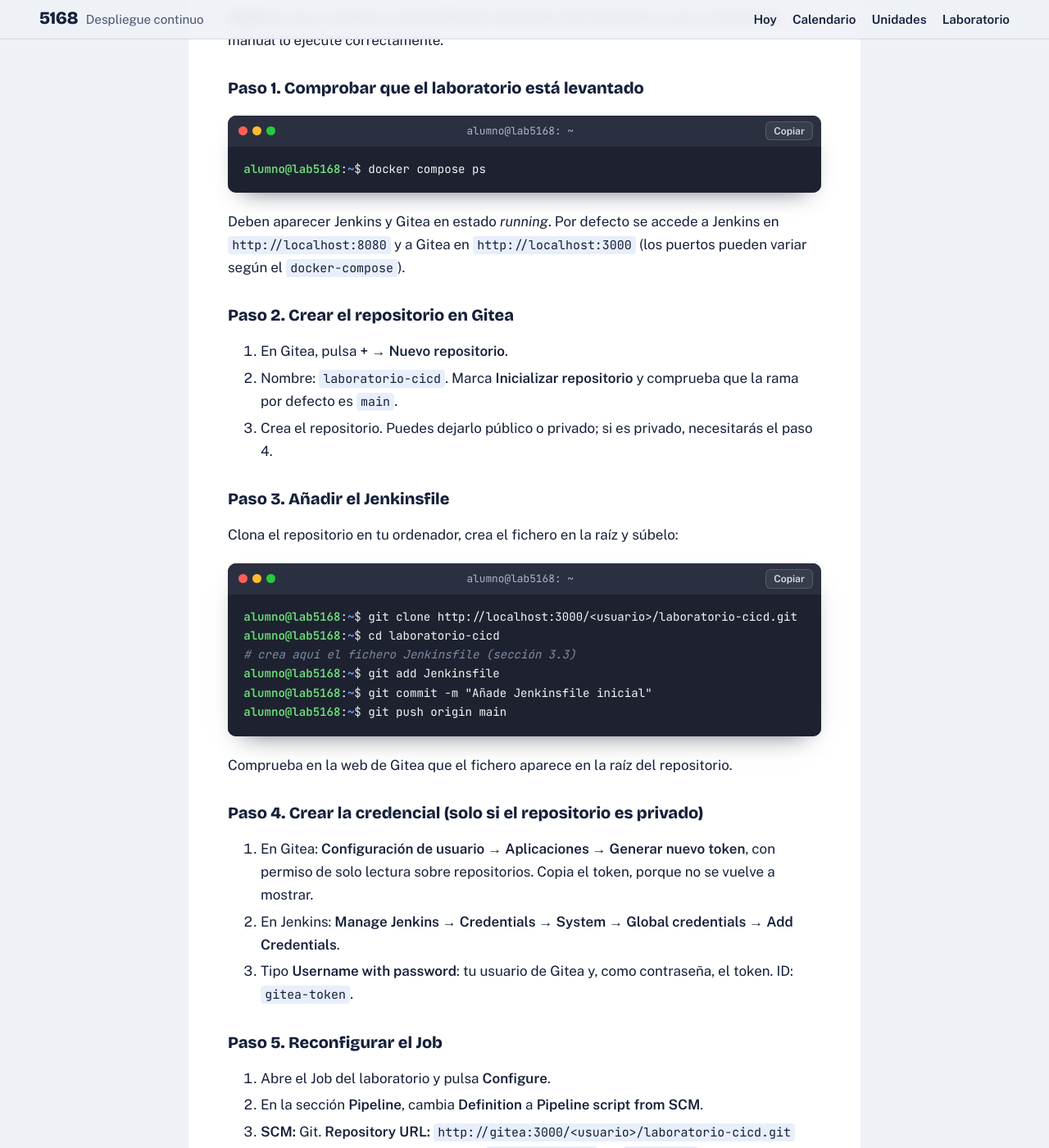
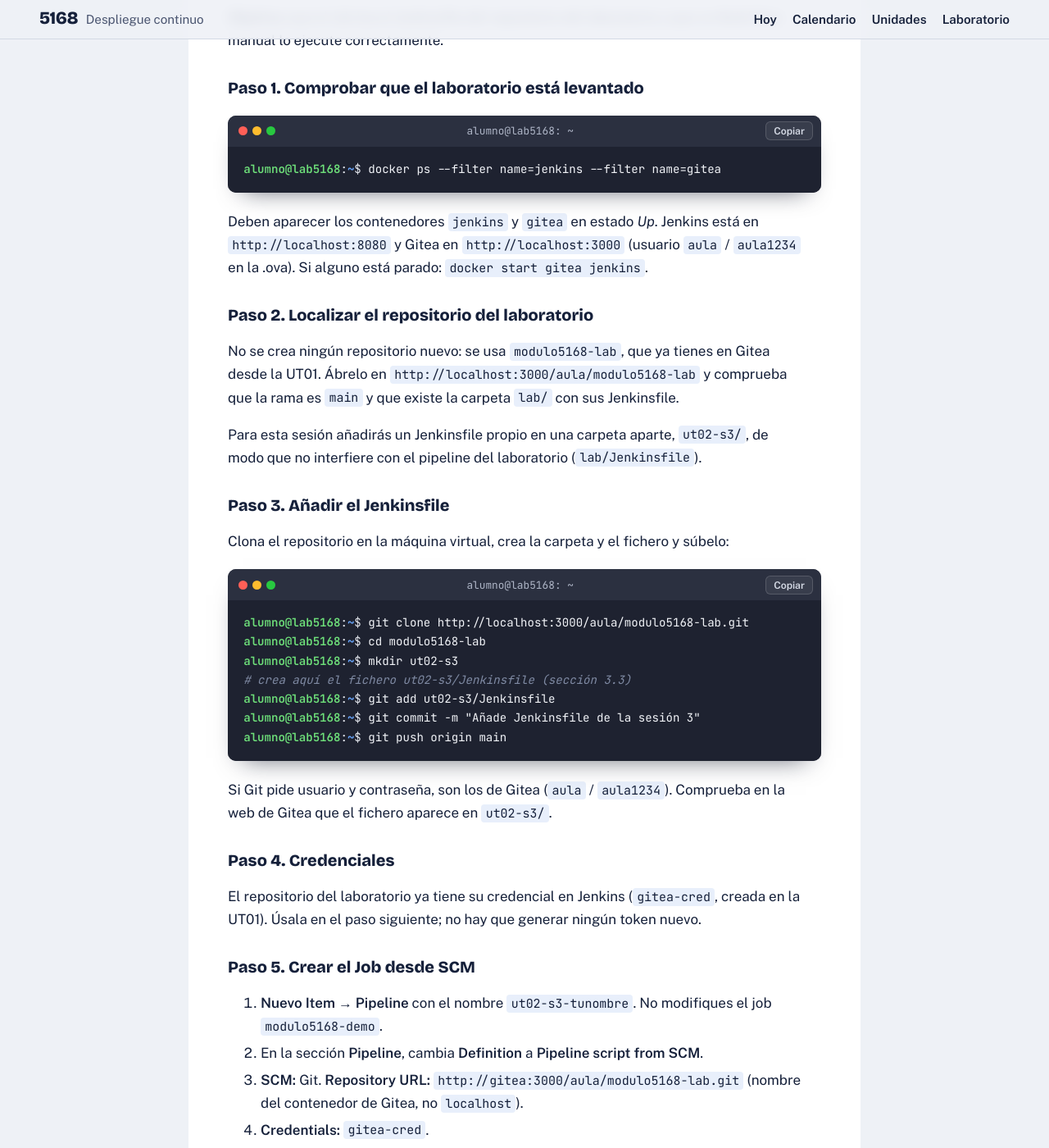
Before and after one commit to sergio79cs/modulo5168, a Jekyll site: the page built from ut02/sesion3.md, in a window 1280 px wide and 1400 px high, scrolled down 4823 px. Shown: the whole window at 82% size. Built offline with Jekyll 4.4.1, drawn with Linux system fonts in a browser that asks for light colours; our own code applies the rules of GitHub Pages for plain Markdown files; some of the changed text lies outside the part shown.

Commit message:
UT02 sesión 3: usar el repositorio, job y webhook reales del laboratorio

````diff
--- a/ut02/sesion3.md
+++ b/ut02/sesion3.md
@@ -122,45 +122,44 @@ pipeline {
 ### Paso 1. Comprobar que el laboratorio está levantado
 
 ```bash
-docker compose ps
+docker ps --filter name=jenkins --filter name=gitea
 ```
 
-Deben aparecer Jenkins y Gitea en estado *running*. Por defecto se accede a Jenkins en `http://localhost:8080` y a Gitea en `http://localhost:3000` (los puertos pueden variar según el `docker-compose`).
+Deben aparecer los contenedores `jenkins` y `gitea` en estado *Up*. Jenkins está en `http://localhost:8080` y Gitea en `http://localhost:3000` (usuario `aula` / `aula1234` en la .ova). Si alguno está parado: `docker start gitea jenkins`.
 
-### Paso 2. Crear el repositorio en Gitea
+### Paso 2. Localizar el repositorio del laboratorio
 
-1. En Gitea, pulsa **+** → **Nuevo repositorio**.
-2. Nombre: `laboratorio-cicd`. Marca **Inicializar repositorio** y comprueba que la rama por defecto es `main`.
-3. Crea el repositorio. Puedes dejarlo público o privado; si es privado, necesitarás el paso 4.
+No se crea ningún repositorio nuevo: se usa `modulo5168-lab`, que ya tienes en Gitea desde la UT01. Ábrelo en `http://localhost:3000/aula/modulo5168-lab` y comprueba que la rama es `main` y que existe la carpeta `lab/` con sus Jenkinsfile.
+
+Para esta sesión añadirás un Jenkinsfile propio en una carpeta aparte, `ut02-s3/`, de modo que no interfiere con el pipeline del laboratorio (`lab/Jenkinsfile`).
 
 ### Paso 3. Añadir el Jenkinsfile
 
-Clona el repositorio en tu ordenador, crea el fichero en la raíz y súbelo:
+Clona el repositorio en la máquina virtual, crea la carpeta y el fichero y súbelo:
 
 ```bash
-git clone http://localhost:3000/<usuario>/laboratorio-cicd.git
-cd laboratorio-cicd
-# crea aquí el fichero Jenkinsfile (sección 3.3)
-git add Jenkinsfile
-git commit -m "Añade Jenkinsfile inicial"
+git clone http://localhost:3000/aula/modulo5168-lab.git
+cd modulo5168-lab
+mkdir ut02-s3
+# crea aquí el fichero ut02-s3/Jenkinsfile (sección 3.3)
+git add ut02-s3/Jenkinsfile
+git commit -m "Añade Jenkinsfile de la sesión 3"
 git push origin main
 ```
 
-Comprueba en la web de Gitea que el fichero aparece en la raíz del repositorio.
+Si Git pide usuario y contraseña, son los de Gitea (`aula` / `aula1234`). Comprueba en la web de Gitea que el fichero aparece en `ut02-s3/`.
 
-### Paso 4. Crear la credencial (solo si el repositorio es privado)
+### Paso 4. Credenciales
 
-1. En Gitea: **Configuración de usuario → Aplicaciones → Generar nuevo token**, con permiso de solo lectura sobre repositorios. Copia el token, porque no se vuelve a mostrar.
-2. En Jenkins: **Manage Jenkins → Credentials → System → Global credentials → Add Credentials**.
-3. Tipo **Username with password**: tu usuario de Gitea y, como contraseña, el token. ID: `gitea-token`.
+El repositorio del laboratorio ya tiene su credencial en Jenkins (`gitea-cred`, creada en la UT01). Úsala en el paso siguiente; no hay que generar ningún token nuevo.
 
-### Paso 5. Reconfigurar el Job
+### Paso 5. Crear el Job desde SCM
 
-1. Abre el Job del laboratorio y pulsa **Configure**.
+1. **Nuevo Item → Pipeline** con el nombre `ut02-s3-tunombre`. No modifiques el job `modulo5168-demo`.
 2. En la sección **Pipeline**, cambia **Definition** a **Pipeline script from SCM**.
-3. **SCM:** Git. **Repository URL:** `http://gitea:3000/<usuario>/laboratorio-cicd.git` (nombre del servicio de Gitea en el `docker-compose`, no `localhost`).
-4. **Credentials:** `gitea-token` si el repositorio es privado; en caso contrario, *none*.
-5. **Branch Specifier:** `*/main`. **Script Path:** `Jenkinsfile`.
+3. **SCM:** Git. **Repository URL:** `http://gitea:3000/aula/modulo5168-lab.git` (nombre del contenedor de Gitea, no `localhost`).
+4. **Credentials:** `gitea-cred`.
+5. **Branch Specifier:** `*/main`. **Script Path:** `ut02-s3/Jenkinsfile`.
 6. Guarda con **Save**.
 
 ### Paso 6. Lanzar un build manual y validar
@@ -202,7 +201,7 @@ La `H` reparte la carga entre Jobs, para que no consulten todos el repositorio e
 
 Un webhook es, en esencia, **una petición HTTP POST que el servidor Git envía a una URL cuando ocurre un evento**. Sus elementos son:
 
-- **URL de destino:** la de Jenkins. Depende del plugin, por ejemplo `/generic-webhook-trigger/invoke` (Generic Webhook Trigger), `/gitea-webhook/post` (plugin Gitea) o `/github-webhook/` (plugin GitHub).
+- **URL de destino:** la de Jenkins. Depende del plugin; en nuestro laboratorio se usa el endpoint que trae Jenkins con el plugin Git, `/git/notifyCommit?url=<repositorio>`. Otros plugins usan `/generic-webhook-trigger/invoke`, `/gitea-webhook/post` o `/github-webhook/`.
 - **Evento:** en esta sesión, *push*. También existen pull request, creación de etiquetas, etc.
 - **Content type:** normalmente `application/json`.
 - **Payload:** cuerpo JSON con los datos del evento.
@@ -215,8 +214,8 @@ Payload simplificado de un evento *push*:
 {
   "ref": "refs/heads/main",
   "after": "3f2a9c1...",
-  "repository": { "full_name": "alumno/laboratorio-cicd" },
-  "pusher": { "login": "alumno" },
+  "repository": { "full_name": "aula/modulo5168-lab" },
+  "pusher": { "login": "aula" },
   "commits": [ { "message": "Añade etapa de test" } ]
 }
 ```
@@ -225,8 +224,8 @@ Payload simplificado de un evento *push*:
 
 ### 5.3 Red y seguridad
 
-- **Quién llama a quién:** Gitea llama a Jenkins (webhook) y Jenkins llama a Gitea (descarga del código). Ambos sentidos deben funcionar. Con los dos servicios en el mismo `docker-compose` se resuelven por nombre de servicio y no hay que exponer nada.
-- **Gitea bloquea por defecto los webhooks hacia IPs privadas.** Hay que permitirlo con `ALLOWED_HOST_LIST` en la sección `[webhook]` de `app.ini`.
+- **Quién llama a quién:** Gitea llama a Jenkins (webhook) y Jenkins llama a Gitea (descarga del código). Ambos sentidos deben funcionar. Con los dos contenedores en la red Docker `lab5168` se resuelven por nombre (`jenkins`, `gitea`) y no hay que exponer nada.
+- **Gitea bloquea por defecto los webhooks hacia IPs privadas.** Hay que permitirlo con `ALLOWED_HOST_LIST`; en el laboratorio ya está configurado (`private,loopback`), así que no tendrás que tocarlo.
 - **Exponer Jenkins a internet** (por ejemplo, con un túnel para usar GitHub) amplía la superficie de ataque. Si se hace, hay que usar secret, autenticación y mínimos privilegios.
 - **Credenciales:** nunca dentro del Jenkinsfile ni del repositorio. Se guardan en el almacén de credenciales de Jenkins y se referencian por su ID.
 - **Mínimo privilegio:** el token que usa Jenkins solo necesita lectura sobre el repositorio.
@@ -237,41 +236,34 @@ Payload simplificado de un evento *push*:
 
 **Objetivo:** comprobar que un `push` al repositorio dispara el build sin pulsar *Build Now*.
 
-### Paso 1. Permitir webhooks hacia la red interna en Gitea
+### Paso 1. Comprobar que Gitea permite webhooks hacia Jenkins
 
-Gitea rechaza por defecto los webhooks dirigidos a direcciones privadas, y el nombre `jenkins` se resuelve a una IP privada de la red de Docker. Edita el `app.ini` de Gitea (en la imagen oficial, `/data/gitea/conf/app.ini`) y añade:
+Gitea rechaza por defecto los webhooks dirigidos a direcciones privadas, y `jenkins` se resuelve a una IP privada de la red Docker. En el laboratorio esto ya está resuelto con la variable `GITEA__webhook__ALLOWED_HOST_LIST`. Compruébalo sin cambiar nada:
 
-```ini
-[webhook]
-ALLOWED_HOST_LIST = private
+```bash
+docker exec gitea env | grep ALLOWED_HOST
 ```
 
-Otra opción es definir la variable de entorno `GITEA__webhook__ALLOWED_HOST_LIST=private` en el `docker-compose`. En ambos casos, reinicia Gitea:
+Debe aparecer `GITEA__webhook__ALLOWED_HOST_LIST=private,loopback`. Si no aparece, avisa al profesor.
 
-```bash
-docker compose restart gitea
-```
+### Paso 2. No hace falta instalar ningún plugin
 
-### Paso 2. Instalar el plugin en Jenkins
-
-1. En Jenkins: **Manage Jenkins → Plugins → Available plugins**.
-2. Busca **Generic Webhook Trigger** e instálalo. Reinicia Jenkins si lo pide.
+El endpoint `/git/notifyCommit` viene con el plugin Git, que Jenkins ya tiene. Lo único que necesita es que el Job tenga activado el sondeo de SCM, aunque sin planificación.
 
 ### Paso 3. Activar el trigger en el Job
 
-1. Abre el Job y pulsa **Configure**.
-2. En **Build Triggers**, marca **Generic Webhook Trigger**.
-3. En el campo **Token**, escribe `laboratorio` (o el que prefieras, pero debe coincidir con la URL del paso 4).
-4. Guarda con **Save**.
+1. Abre el Job `ut02-s3-tunombre` y pulsa **Configure**.
+2. En **Build Triggers**, marca **Poll SCM** y deja el campo **Schedule** **vacío**. Así Jenkins no consulta por su cuenta: solo reacciona cuando Gitea le avisa.
+3. Guarda con **Save**.
 
-### Paso 4. Crear el webhook en Gitea
+### Paso 4. Revisar o crear el webhook en Gitea
 
-1. En el repositorio: **Configuración → Webhooks → Añadir webhook → Gitea**.
-2. **URL de destino:** `http://jenkins:8080/generic-webhook-trigger/invoke?token=laboratorio` (usa el nombre del servicio de Jenkins en tu `docker-compose`).
-3. **Método:** POST. **Content type:** `application/json`.
-4. **Eventos que lo activan:** solo *Push events*. Filtro de rama: `main`.
-5. Marca **Activo** y guarda.
-6. Pulsa **Probar entrega** (*Test Delivery*) y abre la entrega: debe mostrar una respuesta con código 200.
+1. En el repositorio: **Configuración → Webhooks**. Si ya existe uno que apunta a Jenkins, comprueba que su URL coincide con la de abajo y salta al punto 6. Si no, **Añadir webhook → Gitea**.
+2. **URL de destino:** `http://jenkins:8080/git/notifyCommit?url=http://gitea:3000/aula/modulo5168-lab.git`
+3. **Método:** GET. **Eventos que lo activan:** solo *Push events*. Filtro de rama: `main`.
+4. Marca **Activo** y guarda.
+5. Pulsa **Probar entrega** (*Test Delivery*).
+6. Abre la entrega en **Recent Deliveries**: debe mostrar respuesta con código 200.
 
 ### Paso 5. Provocar el disparo con un push
 
@@ -297,7 +289,7 @@ pipeline {
 Súbelo a Gitea:
 
 ```bash
-git add Jenkinsfile
+git add ut02-s3/Jenkinsfile
 git commit -m "Añade etapa de test"
 git push origin main
 ```
@@ -306,16 +298,16 @@ git push origin main
 
 1. Sin pulsar *Build Now*, observa el Job: debe aparecer un build nuevo unos segundos después del push.
 2. Abre el build y comprueba en **Console Output** que existe la etapa *Test*, lo que confirma que Jenkins ha leído el Jenkinsfile modificado.
-3. Anota la causa del disparo que muestra el build (*Generic Webhook Trigger*) y el hash del commit.
+3. Anota la causa del disparo que muestra el build (*Started by an SCM change*, o similar) y el hash del commit.
 4. Haz una segunda modificación pequeña y repite el ciclo para comprobar que no ha sido casualidad.
 
-### Alternativa A. Plugin de Gitea
+### Alternativa A. Otros plugins de webhook
 
-Instala **Gitea** en Jenkins y usa como URL de destino `http://jenkins:8080/gitea-webhook/post`. Este plugin está pensado para *Multibranch Pipeline* y organizaciones, así que con un Job de Pipeline simple hay que verificar antes que el trigger funciona en la versión instalada.
+Existen el plugin *Generic Webhook Trigger* (URL `/generic-webhook-trigger/invoke?token=...`) y el plugin *Gitea* (`/gitea-webhook/post`, pensado para *Multibranch*). No se instalan en esta sesión: el endpoint `notifyCommit` cubre lo que necesitamos y evita tocar el Jenkins del laboratorio.
 
-### Alternativa B (plan B). Poll SCM
+### Alternativa B (plan B). Poll SCM con planificación
 
-Si la red o los permisos impiden el webhook, se puede demostrar el flujo desde SCM con polling. En el Job: **Build Triggers → Poll SCM**, con la expresión `H/2 * * * *`. No demuestra el webhook, pero sí que Jenkins reacciona a los cambios del repositorio.
+Si el webhook no llega, se puede demostrar el flujo con sondeo. En el Job: **Build Triggers → Poll SCM**, con la expresión `H/2 * * * *`. No demuestra el webhook, pero sí que Jenkins reacciona a los cambios del repositorio.
 
 ---
 
@@ -327,13 +319,12 @@ Si la red o los permisos impiden el webhook, se puede demostrar el flujo desde S
 | «Couldn't find any revision to build» | Rama `master` frente a `main` en el Branch Specifier | Ajustar a `*/main` (o la rama real) |
 | «Unable to find Jenkinsfile» | Fichero mal escrito, con otra extensión o fuera de la raíz | Revisar nombre, mayúsculas y **Script Path** |
 | Error de autenticación al clonar | Repo privado sin credencial o token sin permisos | Crear la credencial y comprobar el permiso de lectura |
-| La entrega del webhook falla con «host not allowed» | Gitea bloquea IPs privadas | Configurar `ALLOWED_HOST_LIST` y reiniciar Gitea |
-| La entrega devuelve 404 | URL o nombre de servicio incorrectos | Revisar la ruta del plugin y el nombre del servicio |
-| La entrega devuelve 403 | Protección CSRF o permisos anónimos | Usar el endpoint del plugin con su token |
-| La entrega devuelve 200 pero no hay build | Trigger sin marcar o token distinto | Revisar **Build Triggers** y que el token coincida |
-| Content type incorrecto | El webhook no usa JSON | Configurar `application/json` |
+| La entrega del webhook falla con «host not allowed» | Gitea bloquea IPs privadas | Comprobar `ALLOWED_HOST_LIST` (paso 1) y avisar al profesor |
+| La entrega devuelve 404 | URL o nombre de contenedor incorrectos | Revisar la ruta `/git/notifyCommit` y el nombre `jenkins` |
+| La entrega devuelve 403 | Permisos anónimos en Jenkins | Avisar al profesor; el laboratorio permite notifyCommit |
+| La entrega devuelve 200 pero no hay build | **Poll SCM** sin marcar o URL del repositorio distinta a la del Job | Marcar **Poll SCM** (vacío) y que `url=` coincida con la Repository URL del Job |
 
-Herramientas de depuración: **Recent Deliveries** en el webhook de Gitea (petición y respuesta completas), **Console Output** del build y el log del contenedor (`docker compose logs jenkins`).
+Herramientas de depuración: **Recent Deliveries** en el webhook de Gitea (petición y respuesta completas), **Console Output** del build y el log del contenedor (`docker logs jenkins`).
 
 ---
 
````
